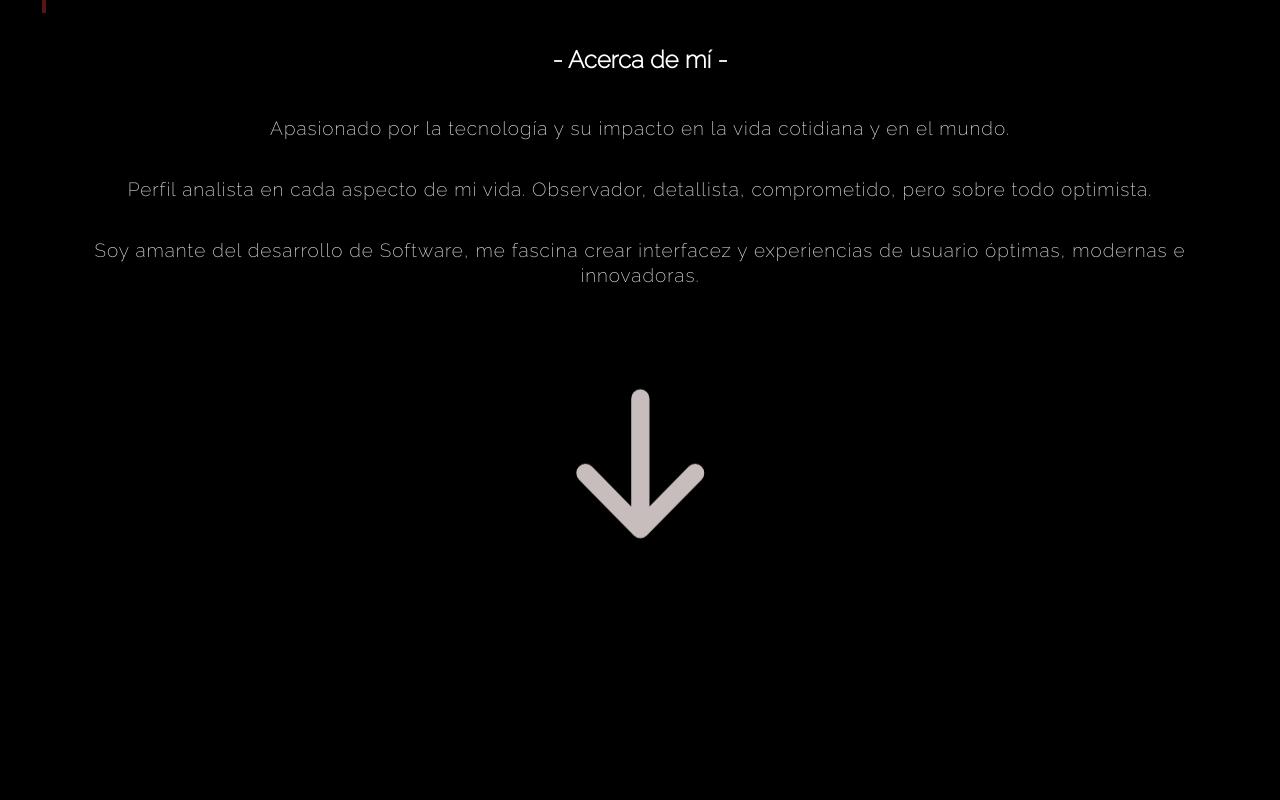
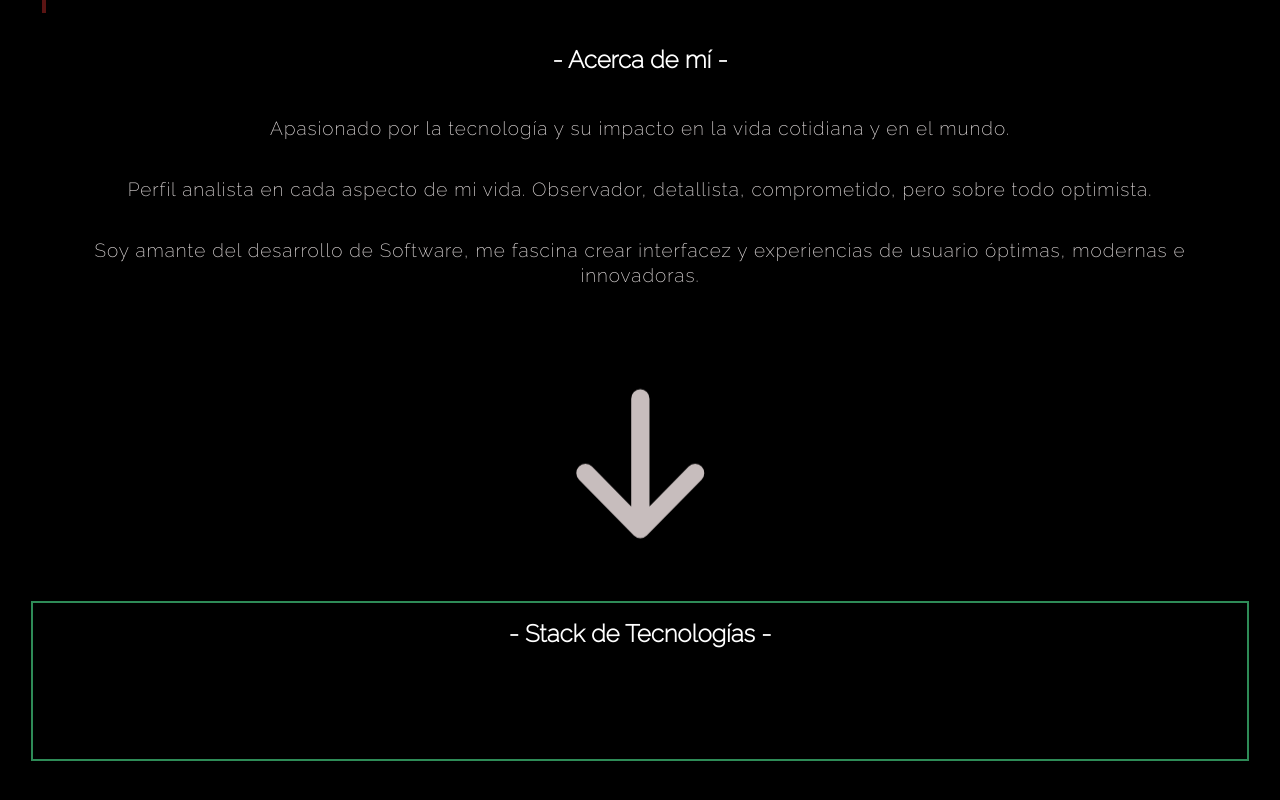
Before and after one commit to ignaarguello/Briefcase-Portfolio, a React (Create React App) app: page / in a window 1280 px wide. Shown: the part 858-1658 px from the top of the page. Before the commit the page ends 1442 px from the top, so only its background shows below. Built offline with nearby package versions, Linux system fonts and the light colour scheme.

Commit message:
Incorporacion de aos animaciones

```diff
--- a/package.json
+++ b/package.json
@@ -7,6 +7,7 @@
     "@testing-library/react": "^13.4.0",
     "@testing-library/user-event": "^13.5.0",
     "animate.css": "^4.1.1",
+    "aos": "^3.0.0-beta.6",
     "react": "^18.2.0",
     "react-dom": "^18.2.0",
     "react-icons": "^4.7.1",
--- a/public/index.html
+++ b/public/index.html
@@ -1,5 +1,5 @@
 <!DOCTYPE html>
-<html lang="en">
+<html lang="es">
 
 <head>
   <meta charset="utf-8" />
@@ -8,11 +8,22 @@
   <meta name="theme-color" content="#000000" />
   <meta name="description" content="Web site created using create-react-app" />
   <title>Portfolio - Briefcase</title>
+
 </head>
 
 <body>
   <noscript>You need to enable JavaScript to run this app.</noscript>
   <div id="root"></div>
+
+
+
+
+
+
+
 </body>
 
+
+
+
 </html>
--- /dev/null
+++ b/src/components/Skills/Skills.css
@@ -0,0 +1,12 @@
+#container-general__Skills {
+  border: 2px solid seagreen;
+  margin: 2.5rem 1.5rem;
+  padding: 1rem;
+  min-height: 20vh;
+}
+
+#titulo-stack__Skills{
+    font-family: var(--fontRaleway);
+    text-align: center;
+    color: white;
+}
--- /dev/null
+++ b/src/components/Skills/Skills.jsx
@@ -0,0 +1,17 @@
+import React from 'react'
+import './Skills.css'
+import AOS from 'aos';
+import 'aos/dist/aos.css';
+import { useEffect } from 'react';
+
+export default function Skills() {
+
+    useEffect(() => {
+        AOS.init();
+      }, [])
+    return (
+        <div id='container-general__Skills'>
+            <h2 id='titulo-stack__Skills' data-aos="zoom-in" data-aos-once="true" data-aos-duration="1000">- Stack de Tecnologías -</h2>
+        </div>
+    )
+}
--- a/src/pages/Home/Home.jsx
+++ b/src/pages/Home/Home.jsx
@@ -4,6 +4,7 @@ import PhotosGrid from '../../components/PhotosGrid/PhotosGrid'
 import 'animate.css';
 import BarraIzquierda from '../../components/BarraIzquierda/BarraIzquierda';
 import InfoMia from '../../components/InfoMia/InfoMia'
+import Skills from '../../components/Skills/Skills';
 
 export default function Home() {
   return (
@@ -18,6 +19,7 @@ export default function Home() {
       <BarraIzquierda />
       <h2 id='titulo-acerca__home'>- Acerca de mí -</h2>
       <InfoMia/>
+      <Skills/>
     </div>
   )
 }
```
Also changed, not shown: 1 other file (tests, documents, lock files or other folders).
